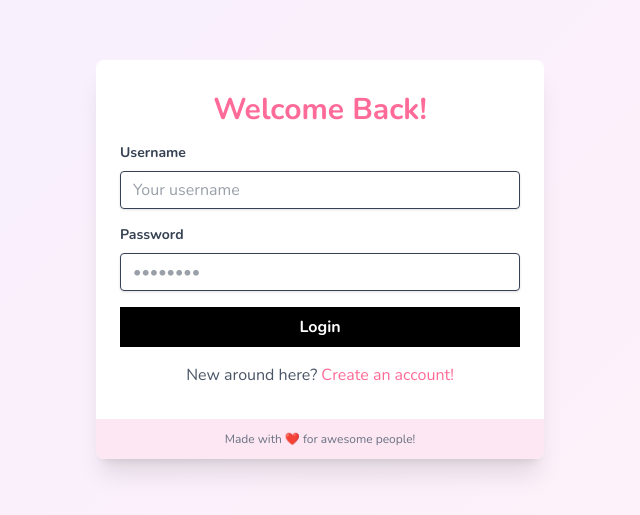
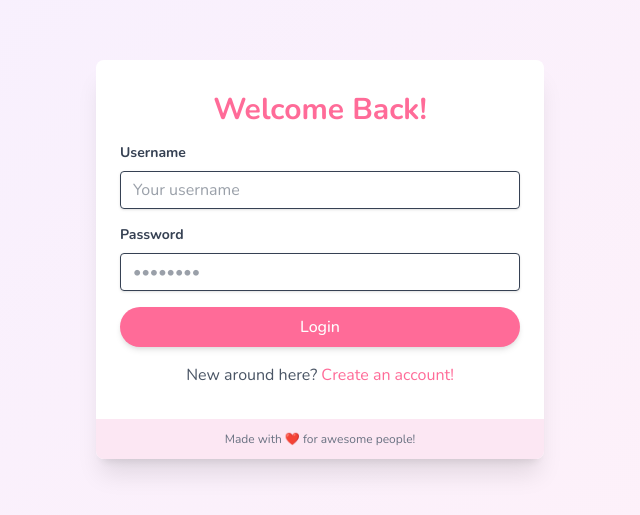
Before and after one commit to poesterlin/bookmarkManager, a SvelteKit app: page /login in a window 1280 px wide. Shown: the part 141-656 px from the top of the page, without its empty margins (320-960 px from the left). Built offline with nearby package versions, Linux system fonts and the light colour scheme; no server answers; the database is empty; what bun would draw is missing.

Commit message:
Refactors button styles with shared classes
Replaces inline button styles with shared CSS classes
"button-primary" and "button-secondary" in the login and
register components for consistency and maintainability.

```diff
--- a/src/routes/login/+page.svelte
+++ b/src/routes/login/+page.svelte
@@ -52,7 +52,7 @@
 
 				<button
 					type="submit"
-					class="focus:shadow-outline rounde0d w-full bg-black px-4 py-2 font-bold text-white hover:bg-gray-700 focus:outline-none"
+					class="button-primary focus:shadow-outline rounde0d w-full bg-black px-4 py-2 font-bold text-white hover:bg-gray-700 focus:outline-none"
 				>
 					Login
 				</button>
--- a/src/routes/register/+page.svelte
+++ b/src/routes/register/+page.svelte
@@ -63,7 +63,7 @@
 
 				<button
 					type="submit"
-					class="focus:shadow-outline w-full rounded bg-slate-500 px-4 py-2 font-bold text-white hover:bg-slate-700 focus:outline-none"
+					class="button-secondary focus:shadow-outline w-full rounded bg-slate-500 px-4 py-2 font-bold text-white hover:bg-slate-700 focus:outline-none"
 				>
 					Register
 				</button>
```
